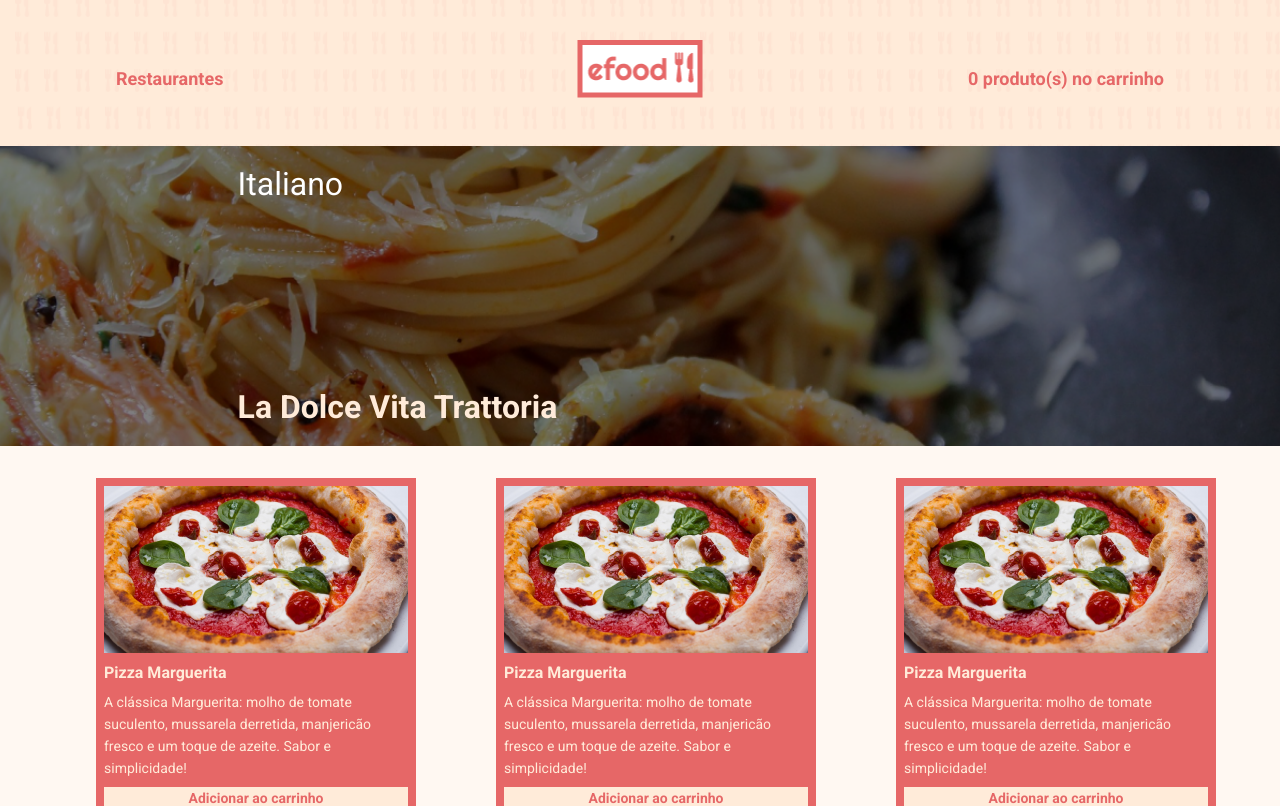
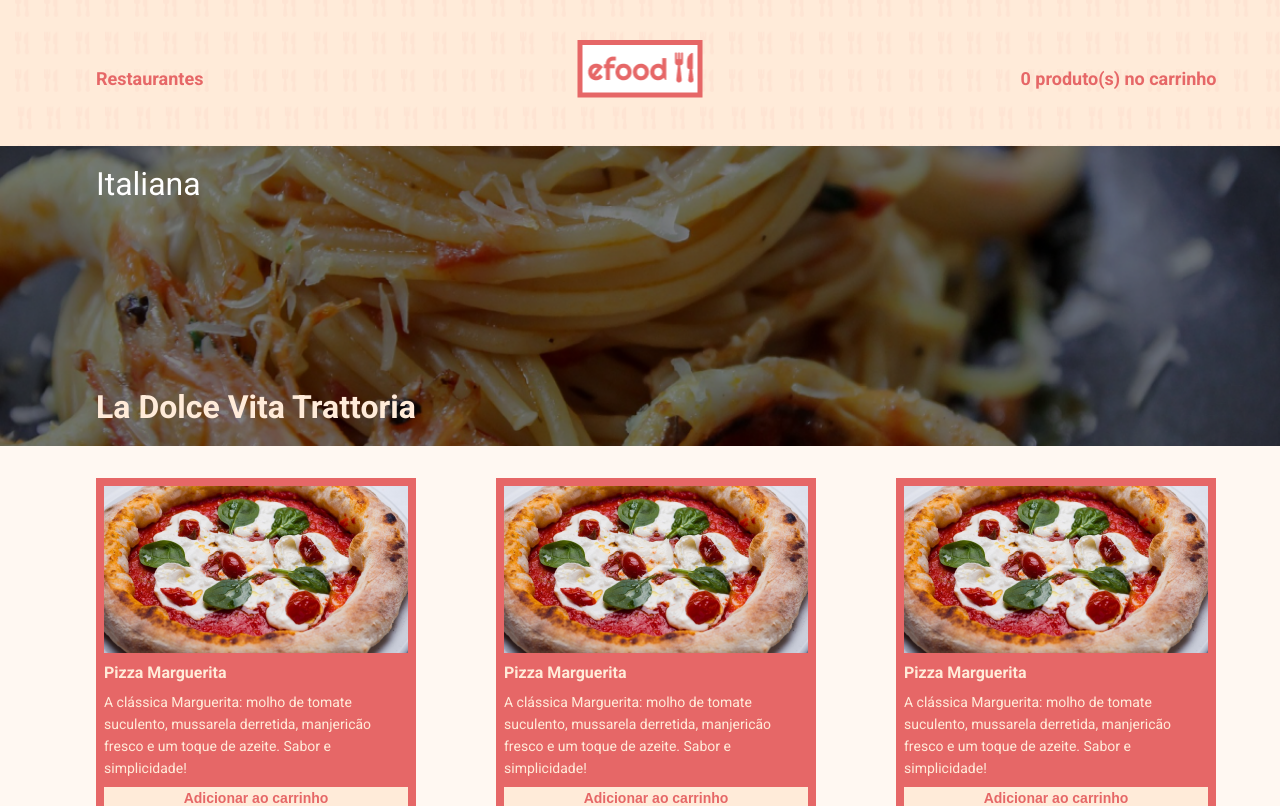
Before and after one commit to kazin-dev/eFood, a React (Create React App) app: page /produtos in a window 1280 px wide. Shown: the top 806 px of the page. Built offline with nearby package versions, Linux system fonts and the light colour scheme.

Commit message:
reajustes feitos

```diff
--- a/src/components/Banner/index.tsx
+++ b/src/components/Banner/index.tsx
@@ -3,8 +3,8 @@ import { Banner, BannerDescricao, BannerInfo, BannerTitulo } from './styles'
 
 const Apresentacao = () => (
   <Banner style={{ backgroundImage: `url('${BannerFundo}')` }}>
-    <BannerInfo>
-      <BannerTitulo>Italiano</BannerTitulo>
+    <BannerInfo className="container">
+      <BannerTitulo>Italiana</BannerTitulo>
       <BannerDescricao>La Dolce Vita Trattoria</BannerDescricao>
     </BannerInfo>
   </Banner>
--- a/src/components/Banner/styles.ts
+++ b/src/components/Banner/styles.ts
@@ -5,9 +5,13 @@ export const Banner = styled.div`
   width: 100%;
   height: 300px;
   background-size: cover;
-  background-position: center;
   background-repeat: no-repeat;
-  position: relative;
+
+  .container {
+    max-width: 1088px;
+    width: 100%;
+    margin: 0 auto;
+  }
 `
 
 export const BannerInfo = styled.div`
@@ -16,9 +20,8 @@ export const BannerInfo = styled.div`
   justify-content: space-between;
   align-items: flex-start;
   height: 100%;
-  padding: 20px;
+  padding: 20px 0;
   color: ${cores.branco};
-  margin-left: 17%;
 
   @media (max-width: 768px) {
     margin-left: 0;
@@ -27,12 +30,11 @@ export const BannerInfo = styled.div`
   }
 `
 
-export const BannerTitulo = styled.h2`
+export const BannerTitulo = styled.h3`
   font-size: 32px;
   font-weight: 100;
   line-height: 37.5px;
   color: #fff;
-  display: block;
 `
 
 export const BannerDescricao = styled.p`
--- a/src/components/HeaderCustom/index.tsx
+++ b/src/components/HeaderCustom/index.tsx
@@ -1,5 +1,4 @@
-import { Container } from '../../styles'
-import { HeaderCustomContainer, Imagem, Link, Links } from './styles'
+import { Container, HeaderCustomContainer, Imagem, Link, Links } from './styles'
 import LogoTitulo from '../../assets/images/logoTitulo.png'
 import Banner from '../../assets/images/Vector.png'
 import { Logo } from '../Header/styles'
--- a/src/components/HeaderCustom/styles.ts
+++ b/src/components/HeaderCustom/styles.ts
@@ -20,8 +20,15 @@ export const Links = styled.ul`
   display: flex;
   align-items: center;
   justify-content: space-between;
-  padding: 0 20px;
+  width: 100%;
   padding-top: 68px;
+  position: relative;
+
+  li:last-child {
+    margin-left: 40px;
+    position: absolute;
+    left: 81.3%;
+  }
 `
 
 export const Logo = styled.div`
@@ -31,11 +38,22 @@ export const Logo = styled.div`
   top: 40px;
   left: 50%;
   transform: translateX(-50%);
+  z-index: 1;
 `
+
 export const Link = styled.a`
   font-size: 18px;
   font-weight: 900;
-  line-height: 21.09px;
+  line-height: 21px;
   text-decoration: none;
   color: ${cores.rosa};
+  display: inline-flex;
+  white-space: nowrap; /* Garante que o texto não quebre para a próxima linha */
+  align-items: center; /* Mantém o alinhamento vertical */
 `
+
+export const Container = styled.div`
+  max-width: 1088px;
+  width: 100%;
+  margin: 0 auto;
+`
--- a/src/styles.ts
+++ b/src/styles.ts
@@ -12,11 +12,11 @@ export const GlobalCss = createGlobalStyle`
     padding: 0;
     box-sizing: border-box;
     list-style: none;
-    font-family: Roboto, sans-serif;
   }
 
   body{
     background-color: ${cores.brancoBege};
+    font-family: 'Roboto', sans-serif;
   }
 `
 
```
Also changed, not shown: 1 other file (tests, documents, lock files or other folders).
